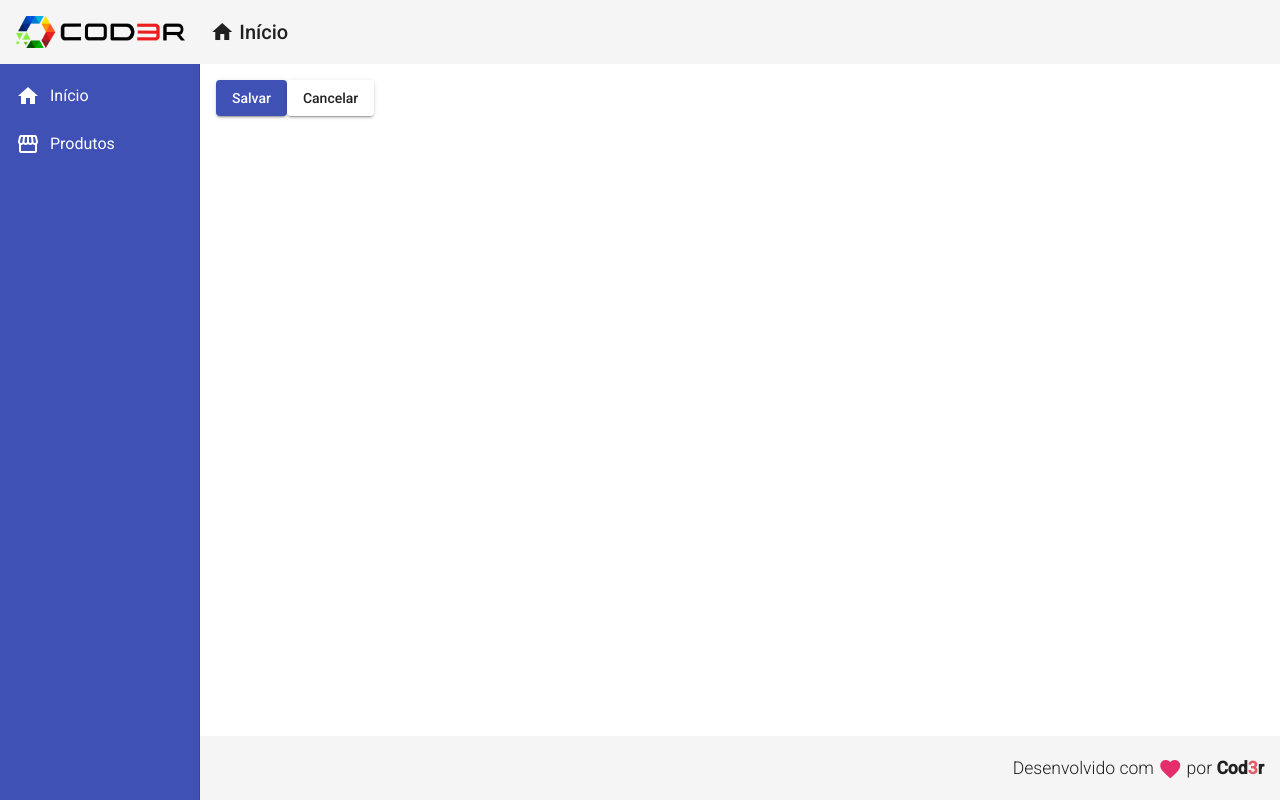
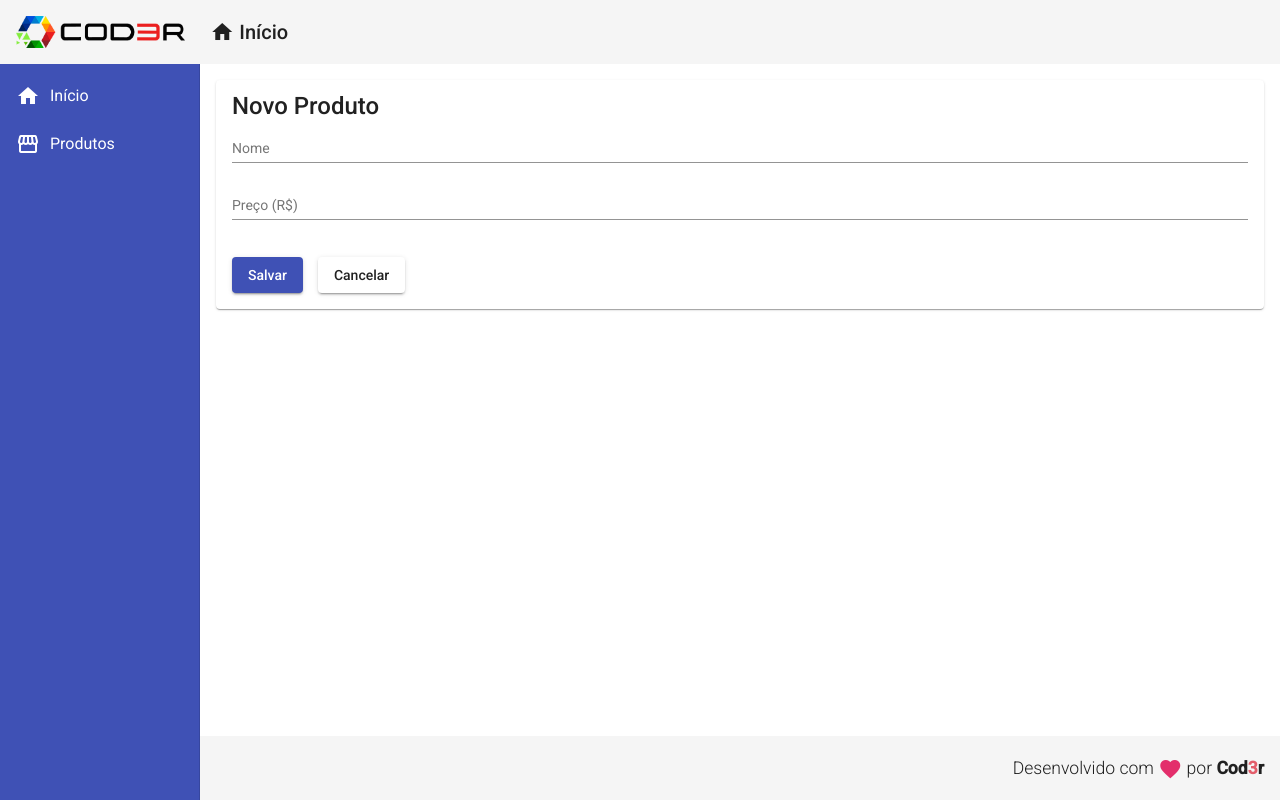
Before and after one commit to yarnando/angular9-cod3r, an Angular app: page /products/create in a window 1280 px wide. Built offline with nearby package versions, Linux system fonts and the light colour scheme.

Commit message:
Aula 23 - Form/Two-way DB

```diff
--- a/src/app/components/product/product-create/product-create.component.css
+++ b/src/app/components/product/product-create/product-create.component.css
@@ -0,0 +1,9 @@
+form {
+    display: flex;
+    flex-direction: column;
+}
+
+button {
+    margin-top: 20px;
+    margin-right: 15px;
+}
--- a/src/app/components/product/product-create/product-create.component.html
+++ b/src/app/components/product/product-create/product-create.component.html
@@ -1,3 +1,19 @@
+<mat-card>
+    <mat-card-title>Novo Produto</mat-card-title>
+    <form>
+        <mat-form-field>
+            <input matInput
+                   placeholder="Nome"
+                   [(ngModel)]="product.name"
+                   name="name">
+        </mat-form-field>
+        <mat-form-field>
+            <input matInput
+                   placeholder="Preço (R$)"
+                   [(ngModel)]="product.price"
+                   name="price">
+        </mat-form-field>
+    </form>
     <button mat-raised-button (click)="createProduct()" color="primary">
         Salvar
     </button>
@@ -5,3 +21,4 @@
     <button mat-raised-button (click)="cancel()" color="danger">
         Cancelar
     </button>
+</mat-card>
```
Also changed, not shown: src/app/app.module.ts (+14 -7 lines). Lines whose indentation alone changed are shown as unchanged.
